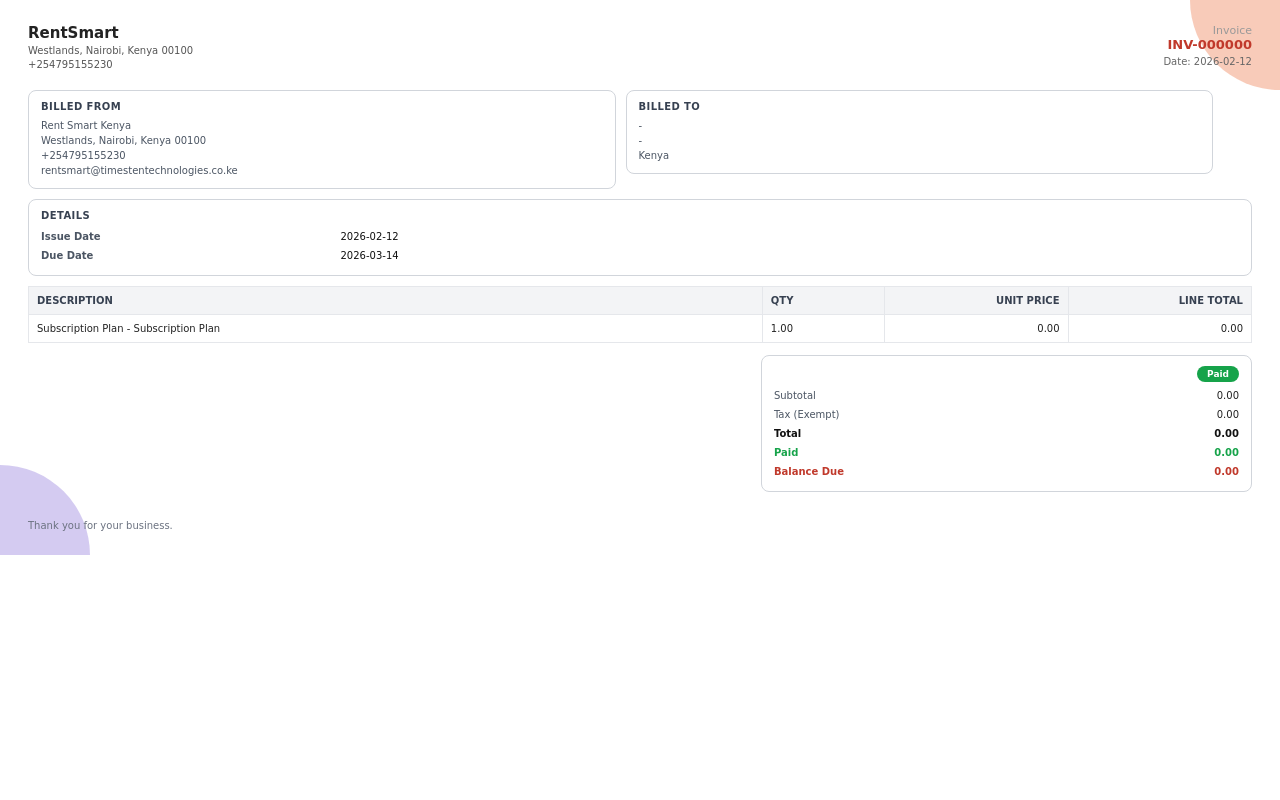
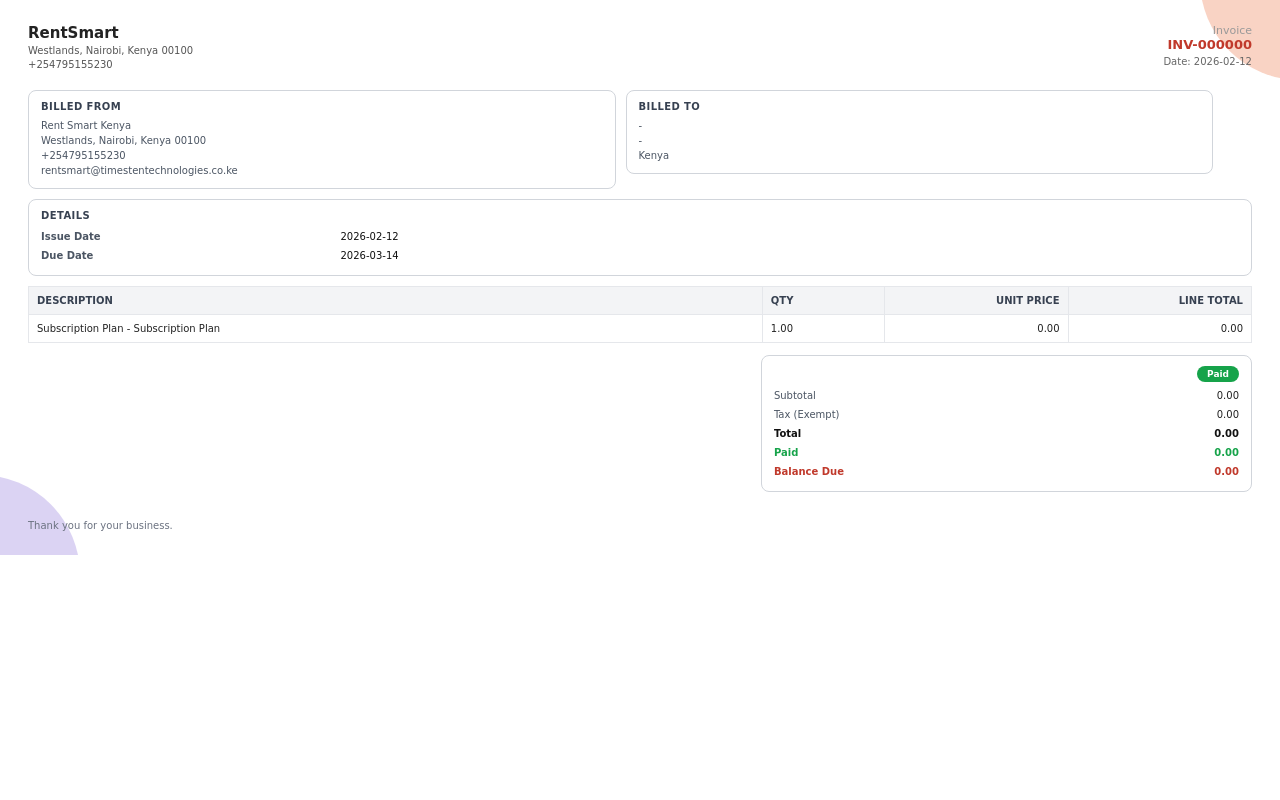
Before and after one commit to timestentechnologies/RentSmart, a PHP site: page /views/subscription/invoice_pdf.php in a window 1280 px wide. Run offline with PHP 8.4, Linux system fonts and the light colour scheme; the template is opened without the code that fills it, so the values that code supplies are empty.

Commit message:
fix: position corner circles at very edge corners

```diff
--- a/views/subscription/invoice_pdf.php
+++ b/views/subscription/invoice_pdf.php
@@ -12,30 +12,30 @@
             overflow: hidden;
         }
 
-        /* Single corner circles positioned at edges */
+        /* Single corner circles positioned at very edges */
         .corner-circle {
             position: absolute;
             border-radius: 50%;
             pointer-events: none;
             z-index: 0;
         }
-        /* Top-right: salmon/coral - positioned at corner, half off-page */
+        /* Top-right: salmon/coral - quarter circle in corner */
         .corner-circle.tr {
-            top: -90px;
-            right: -90px;
-            width: 180px;
-            height: 180px;
+            top: -120px;
+            right: -120px;
+            width: 200px;
+            height: 200px;
             background: #F4A88A;
-            opacity: 0.6;
+            opacity: 0.5;
         }
-        /* Bottom-left: lavender/purple - positioned at corner, half off-page */
+        /* Bottom-left: lavender/purple - quarter circle in corner */
         .corner-circle.bl {
-            bottom: -90px;
-            left: -90px;
-            width: 180px;
-            height: 180px;
+            bottom: -120px;
+            left: -120px;
+            width: 200px;
+            height: 200px;
             background: #B8A8E8;
-            opacity: 0.6;
+            opacity: 0.5;
         }
 
         /* Watermark using logo */
```
